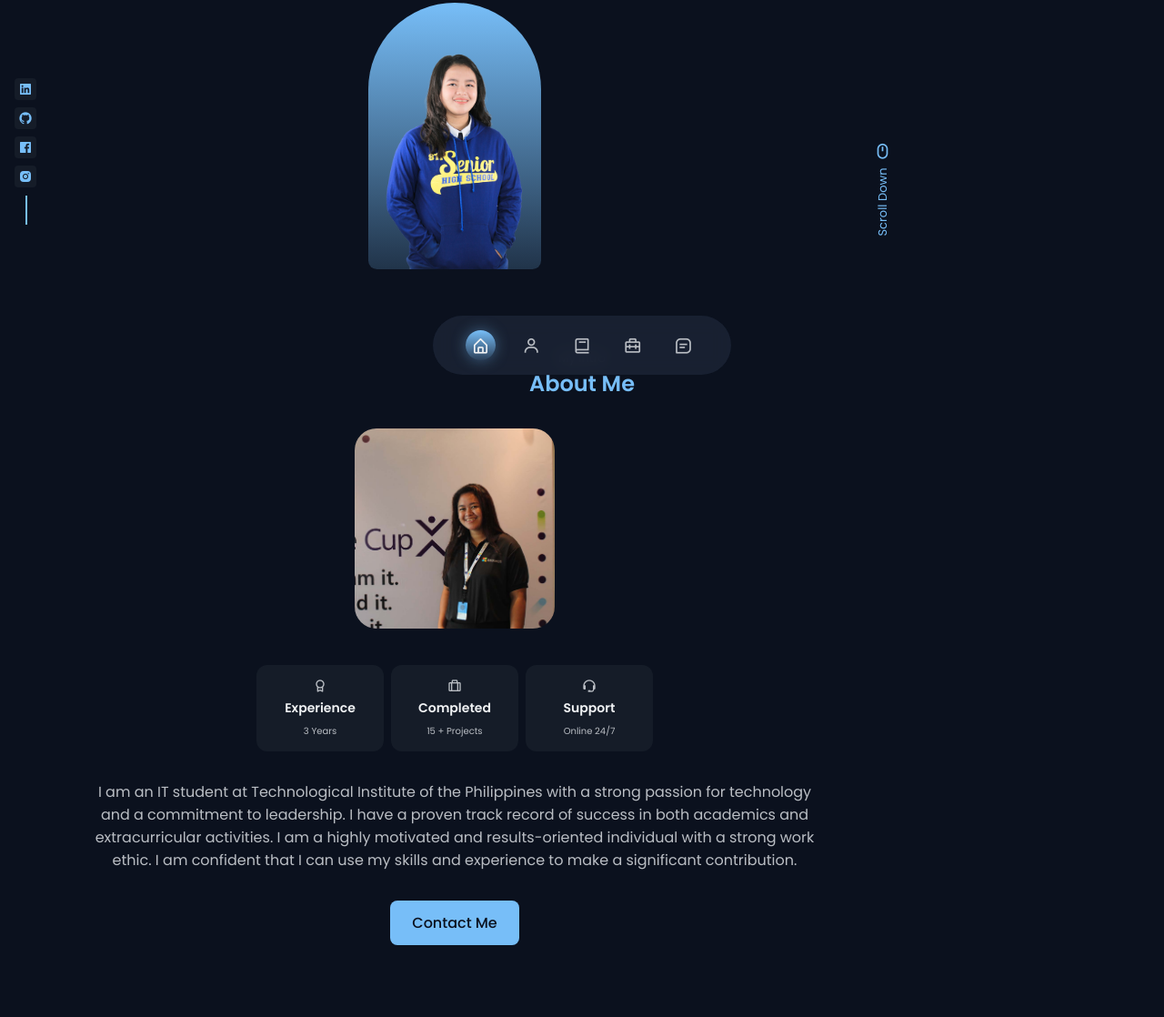
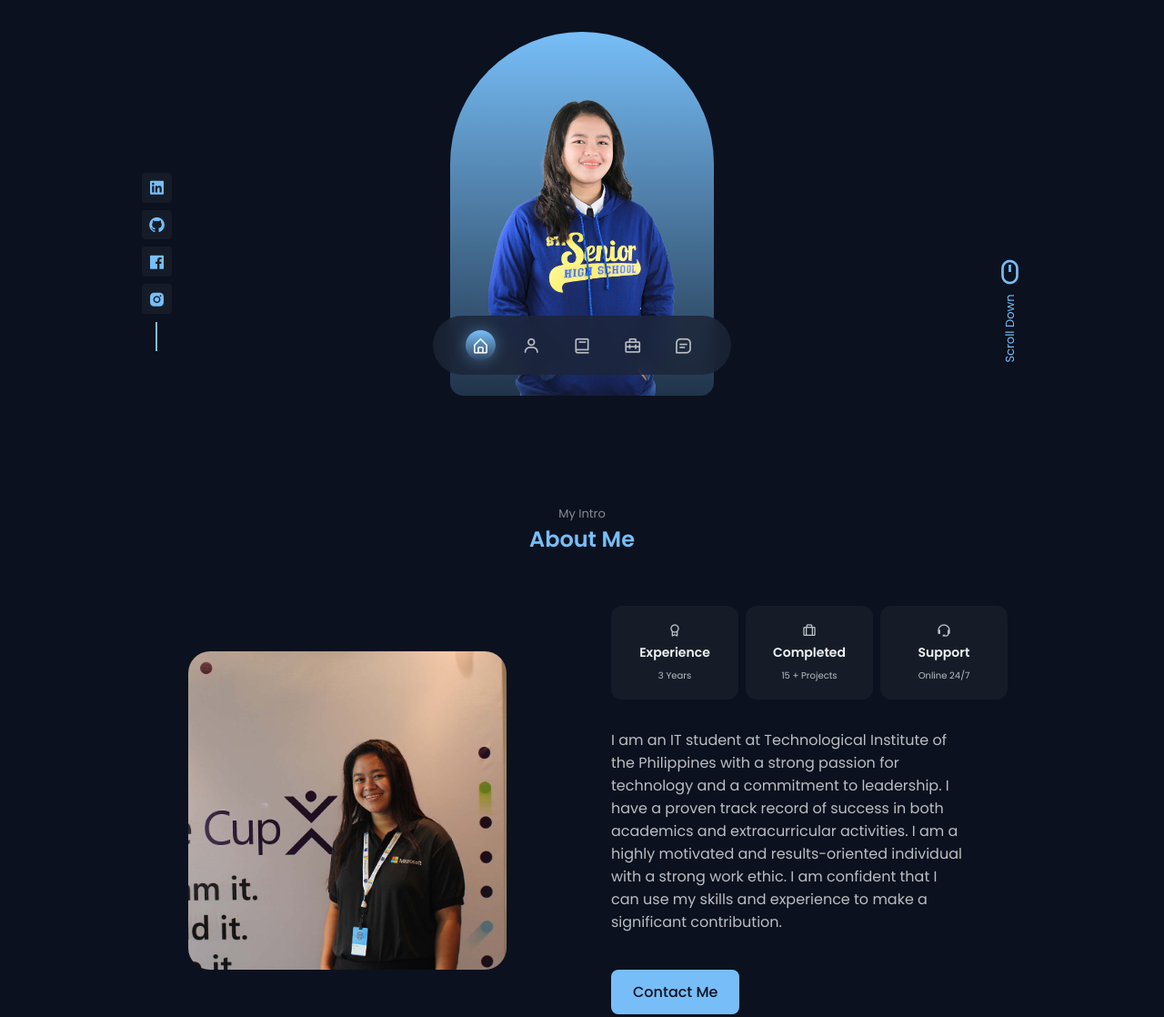
Before and after one commit to AllyzaToquire/my-portfolio, a plain HTML site: page index.html in a window 1280 px wide. Shown: the part 372-1490 px from the top of the page at 91% size. Drawn offline with nearby package versions, Linux system fonts and the light colour scheme.

Commit message:
third commit

```diff
--- a/assets/css/styles.css
+++ b/assets/css/styles.css
@@ -914,10 +914,116 @@ body.light-theme{
   .work__container{
     grid-template-columns: repeat(2, max-content);
     justify-content: center;
-    column-gap: 3;
+    column-gap: 3rem;
   }
 
-
+  .contact__container{
+    grid-template-columns: repeat(2, max-content);
+    justify-content: center;
+    column-gap: 3rem;
+  }
 }
 
 /* For large devices */
+@media  screen and (min-width: 992px) {
+  .container{
+    margin-left: auto;
+    margin-right: auto;
+  }
+
+  .section{
+    padding: 6.5rem 0 1rem;
+  }
+
+  .section__title{
+    margin-bottom: 3.5rem;
+  }
+
+  .nav{
+    height: calc(var(--header-height) + 1rem);
+  }
+
+  .home__handle{
+    width: 290px;
+    height: 400px;
+  }
+
+  .home__img{
+    width: 220px;
+  }
+
+  .home__social-link{
+    padding: .4rem;
+    font-size: 1.25rem;
+  }
+
+  .home__social::after{
+    transform: rotate(90deg) translate(16px, 0);
+  }
+
+  .home__scroll-icon{
+    font-size: 2rem;
+  }
+
+  .about__container{
+    grid-template-columns: repeat(2, 1fr);
+    align-items: center;
+    column-gap: 4rem;
+  }
+
+  .about__img{
+    width: 350px;
+  }
+
+  .about__data{
+    text-align: initial;
+  }
+
+  .about__info{
+    justify-content: initial;
+  }
+
+  .about__box{
+    text-align: center;
+    padding: 1rem 1.25rem;
+  }
+
+  .about__description{
+    padding: 0 4rem 0 0;
+    margin-bottom: 2.5rem;
+  }
+
+  .skills__container{
+    grid-template-columns: repeat(2, 350px);
+    column-gap: 3rem;
+  }
+
+  .services__container{
+    grid-template-columns: repeat(3, 192px);
+    column-gap: 3rem;
+  }
+
+  .services__card{
+    padding: 5rem 2rem 1.5rem;
+  }
+
+  .work__container{
+    gap: 3rem;
+  }
+
+  .work__card{
+    padding: 1.25rem;
+  }
+
+  .work__img{
+    margin-bottom: 1rem;
+  }
+
+  .work__title{
+    margin-bottom: .5rem;
+  }
+
+  .contact__container{
+    column-gap: 6rem;
+  }
+}
--- a/assets/js/main.js
+++ b/assets/js/main.js
@@ -98,3 +98,14 @@ themeButton.addEventListener('click', () => {
 })
 
 /*=============== SCROLL REVEAL ANIMATION ===============*/
+const sr = ScrollReveal({
+    origin: 'top',
+    distance: '60px',
+    duration: 2500,
+    delay: 400,
+    //reset: true.
+})
+
+sr.reveal(`.home__data`)
+sr.reveal(`.home__handle`, {delay: 700})
+sr.reveal(`.home__social, .home__scroll`, {delay: 900, origin: 'bottom'})
```
